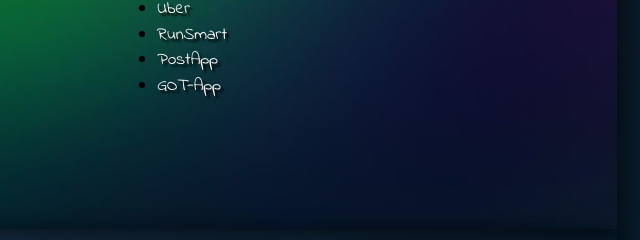
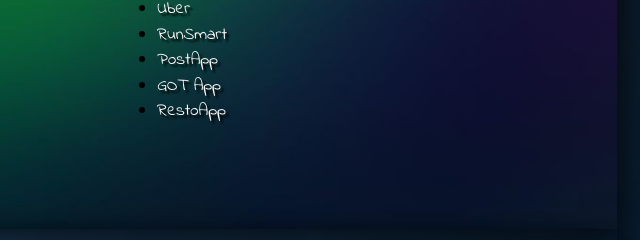
Before and after one commit to OlyaOR/my-cv, a plain HTML site: page index.html in a window 1280 px wide. Shown: the part 759-999 px from the top of the page, 493-1133 px from the left. Drawn offline with Linux system fonts and the light colour scheme.

Commit message:
add link to examples

```diff
--- a/index.html
+++ b/index.html
@@ -96,7 +96,8 @@
                     <li><a href="https://olyaor.github.io/Uber/" target="_blank">Uber</a></li>
                     <li><a href="https://olyaor.github.io/RunSmart/dist/" target="_blank">RunSmart</a></li>
                     <li><a href="https://post-list-app-react.netlify.app" target="_blank">PostApp</a></li>
-                    <li><a href="https://got-app-react.netlify.app" target="_blank">GOT-App</a></li>
+                    <li><a href="https://got-app-react.netlify.app" target="_blank">GOT App</a></li>
+                    <li><a href="https://resto-app-react-redux.netlify.app/" target="_blank">RestoApp</a></li>
                 </ul>
             </div>
         </div>
```
